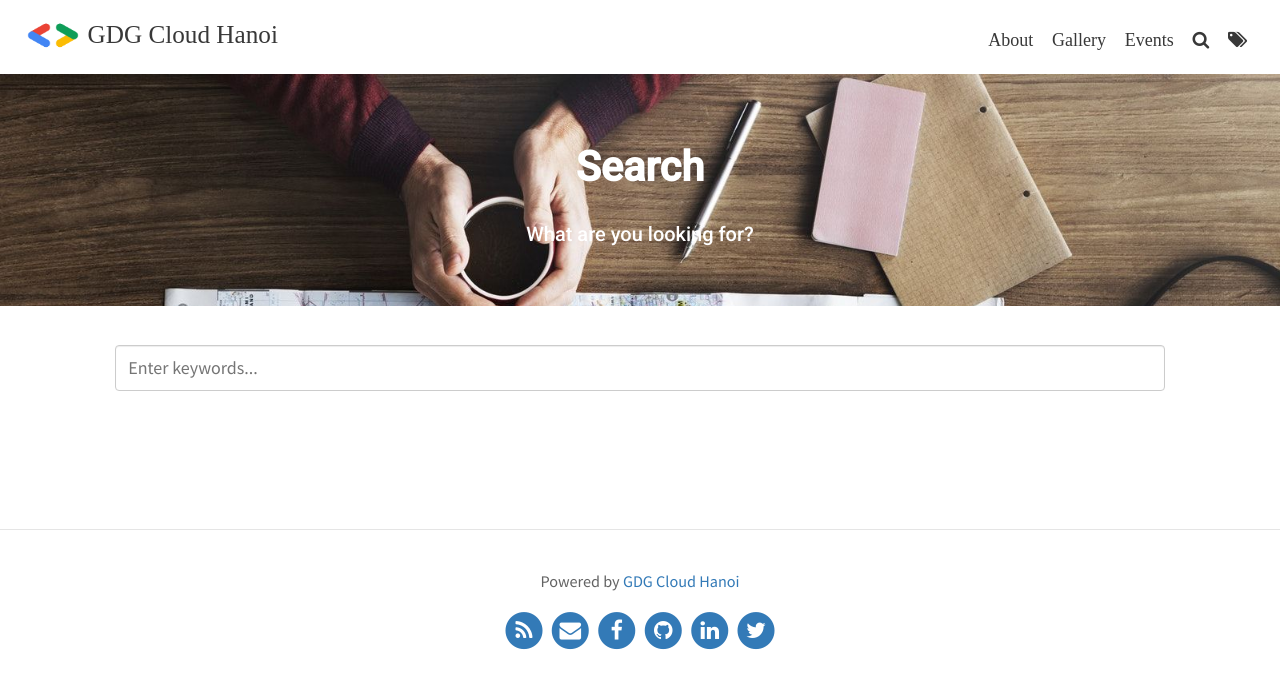
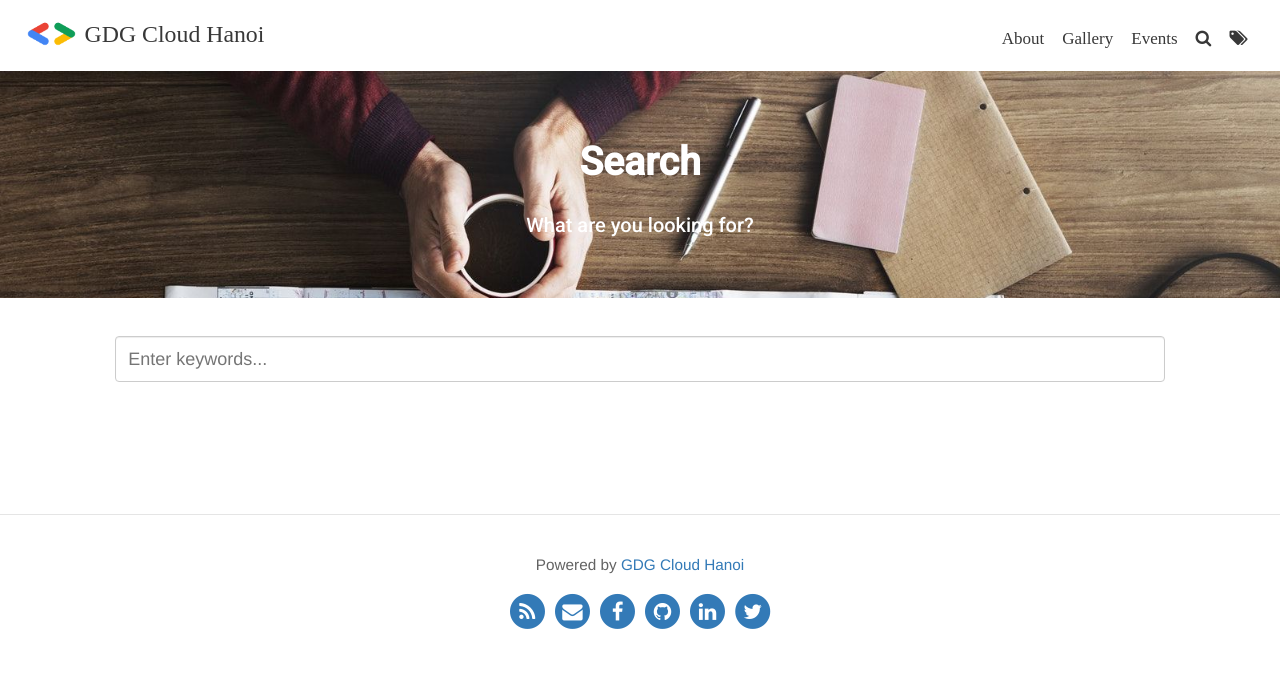
Before and after one commit to gdgcloudhanoi/gdgcloudhanoi.github.io, a Jekyll site: the page built from pages/search.md, in a window 1280 px wide. Shown: the top 688 px of the page. Built offline with Jekyll 4.4.1, drawn with Linux system fonts in a browser that asks for light colours; some web fonts are replaced.

Commit message:
Update $font-family-main
Helvetica, Arial, sans-serif, size = 17px

Signed-off-by: Nguyen Hai Truong <truongnh@vn.fujitsu.com>

```diff
--- a/_sass/base/_global.scss
+++ b/_sass/base/_global.scss
@@ -33,7 +33,7 @@
 body {
   color: $text-color;
   font-family: $font-family-main;
-  font-size: 18px;
+  font-size: 17px;
   word-wrap: break-word;
 }
 
--- a/_sass/base/_variables.scss
+++ b/_sass/base/_variables.scss
@@ -1,5 +1,5 @@
 // Typography
-$font-family-main: 'Source Sans Pro', Helvetica, Arial, sans-serif;
+$font-family-main: Helvetica, Arial, sans-serif;
 $font-family-headings: 'Source Sans Pro', Helvetica, Arial, sans-serif;
 $font-family-logo: 'Roboto', Helvetica, Arial, sans-serif;
 $font-size: 1.25em;
```
